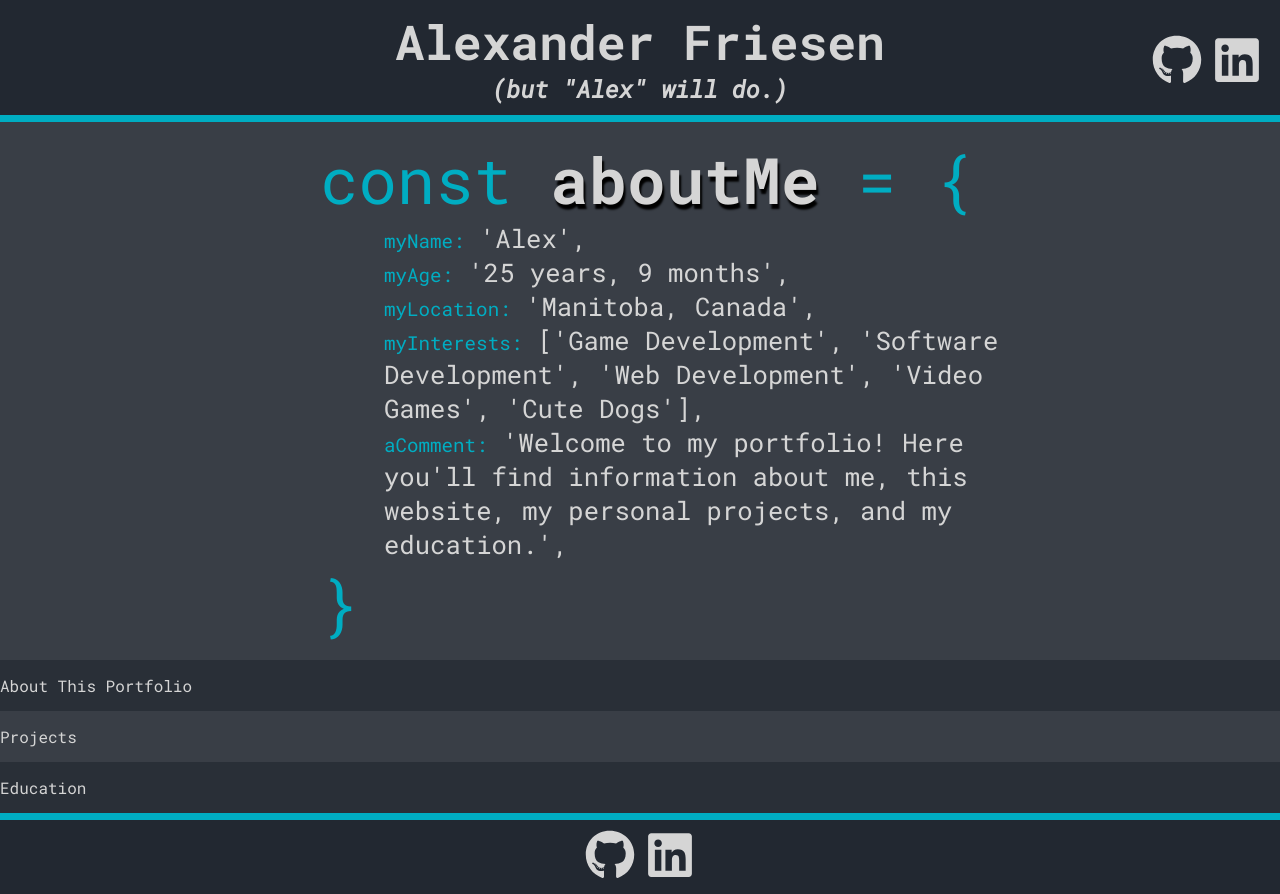
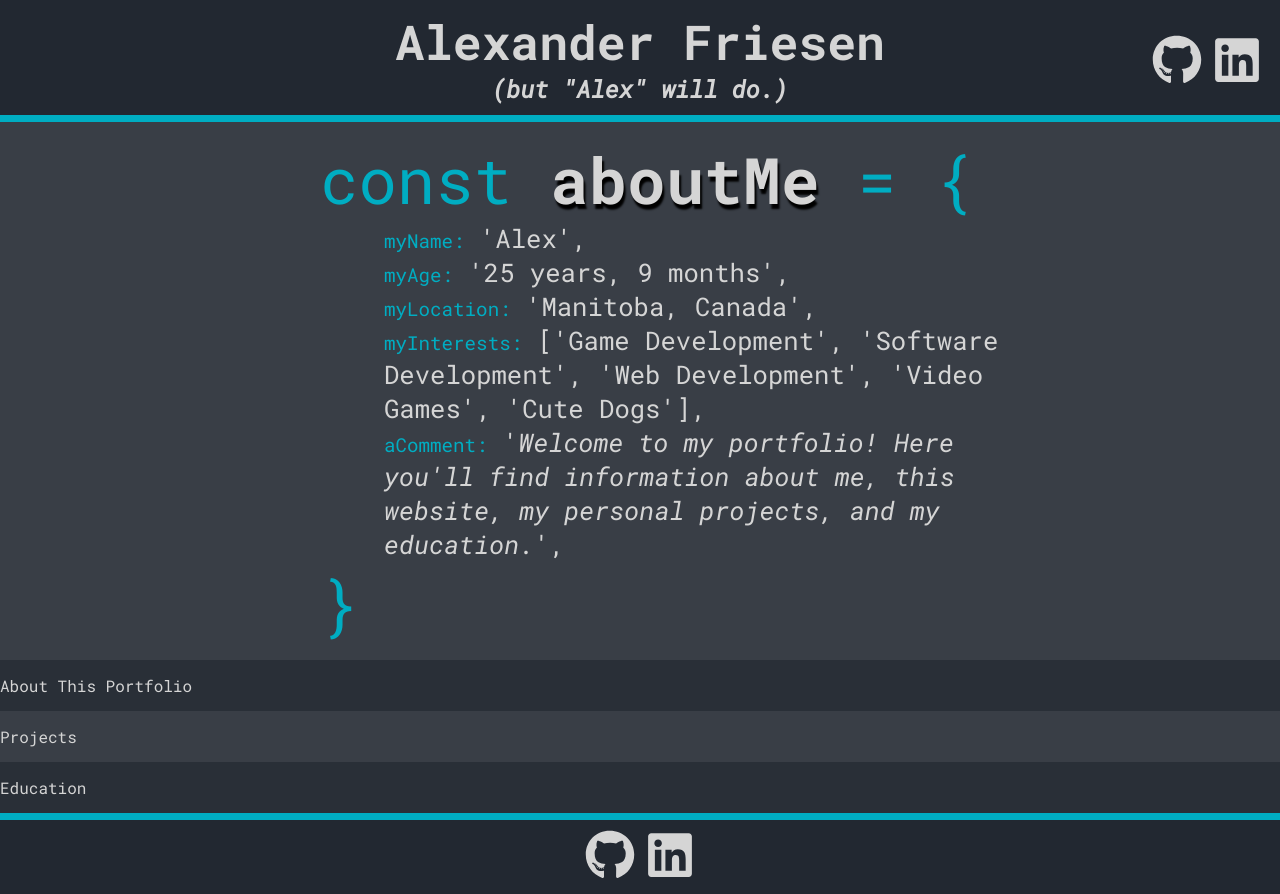
Before and after one commit to TritoLL/react-portfolio, a React (Create React App) app: page / in a window 1280 px wide. Built offline with nearby package versions, Linux system fonts and the light colour scheme.

Commit message:
italic comment text

```diff
--- a/src/components/AboutMe.js
+++ b/src/components/AboutMe.js
@@ -57,9 +57,12 @@ const AboutMe = () => {
                 <Key>myInterests:</Key> ['Game Development', 'Software
                 Development', 'Web Development', 'Video Games', 'Cute Dogs'],
                 <br />
-                <Key>aComment:</Key> 'Welcome to my portfolio! Here you'll find
-                information about me, this website, my personal projects, and my
-                education.',
+                <Key>aComment:</Key> '
+                <i>
+                    Welcome to my portfolio! Here you'll find information about
+                    me, this website, my personal projects, and my education.
+                </i>
+                ',
                 <br />
             </CodeParagraph>
             <CodeParagraph fontSize={bigText} left="25" width="10">
```
